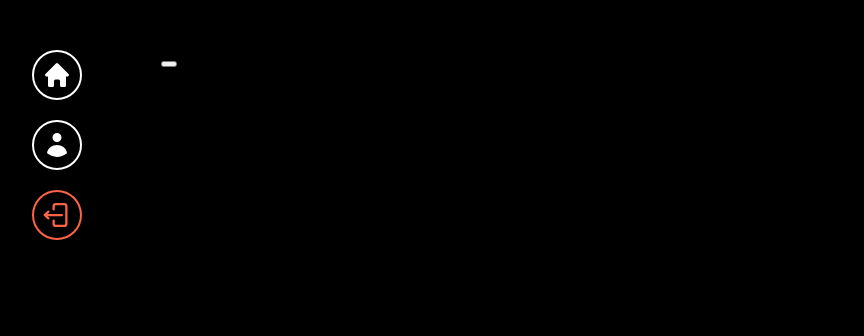
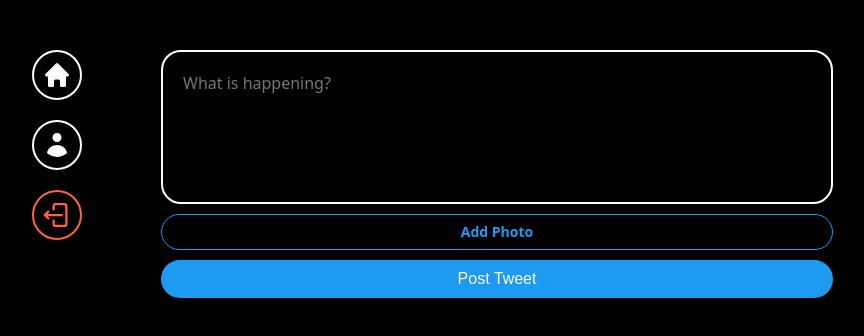
Before and after one commit to Ella-Kim913/Nwitter-Reloaded, a React (Vite) app: page / in a window 1280 px wide. Shown: the top 336 px of the page, without its empty margins (237-1101 px from the left). Built offline with nearby package versions, Linux system fonts and the light colour scheme; no server answers; sample sign-in values are in the browser's storage; the HTML template or start-up script is replaced by a standard one.

Commit message:
3.3 firebase db setting

```diff
--- /dev/null
+++ b/src/compoments/post-tweet.form.tsx
@@ -0,0 +1,102 @@
+import { addDoc, collection } from "firebase/firestore";
+import { useState } from "react";
+import styled from "styled-components";
+import { auth, db } from "../firsbase";
+
+const Form = styled.form`
+  display: flex;
+  flex-direction: column;
+  gap: 10px;
+`;
+
+const TextArea = styled.textarea`
+  border: 2px solid white;
+  padding: 20px;
+  border-radius: 20px;
+  font-size: 16px;
+  color: white;
+  background-color: black;
+  width: 100%;
+  resize: none;
+  font-family: system-ui, -apple-system, BlinkMacSystemFont, "Segoe UI", Roboto,
+    Oxygen, Ubuntu, Cantarell, "Open Sans", "Helvetica Neue", sans-serif;
+  &::placeholder {
+    font-size: 16px;
+  }
+  &:focus {
+    outline: none;
+    border-color: #1d9bf0;
+  }
+`;
+
+const AttachFileButton = styled.label`
+  padding: 10px 0px;
+  color: #1d9bf0;
+  text-align: center;
+  border-radius: 20px;
+  border: 1px solid #1d9bf0;
+  font-size: 14px;
+  font-weight: 600;
+  cursor: pointer;
+`;
+
+const AttachFileInput = styled.input`
+  display: none;
+`;
+
+const SubmitBtn = styled.input`
+  background-color: #1d9bf0;
+  color: white;
+  border: none;
+  padding: 10px 0px;
+  border-radius: 20px;
+  font-size: 16px;
+  cursor: pointer;
+  &:hover,
+  &:active {
+    opacity: 0.9;
+  }
+`;
+export default function PostTweetForm() {
+    const [isLoading, setLoading] = useState(false);
+    const [tweet, setTweet] = useState("");
+    const [file, setFile] = useState<File | null>(null);
+    const onChange = (e: React.ChangeEvent<HTMLTextAreaElement>) => {
+        setTweet(e.target.value)
+    }
+
+    const onFileChange = (e: React.ChangeEvent<HTMLInputElement>) => {
+        const { files } = e.target;
+        if (files && files.length === 1) {
+            setFile(files[0]);
+        }
+    }
+
+    const onSubmit = async (e: React.FormEvent<HTMLFormElement>) => {
+        e.preventDefault();
+        const user = auth.currentUser;
+        if (!user || isLoading || tweet === "" || tweet.length > 180) return;
+
+        try {
+            setLoading(true);
+            await addDoc(collection(db, "Tweet"), {
+                tweet,
+                createAt: Date.now(),
+                username: user.displayName || "Annoymous",
+                userId: user.uid,
+            })
+        } catch (e) {
+            console.log(e);
+        } finally {
+            setLoading(false);
+        }
+
+    }
+
+    return <Form onSubmit={onSubmit}>
+        <TextArea onChange={onChange} value={tweet} rows={5} maxLength={180} placeholder="What is happening?" />
+        <AttachFileButton htmlFor="file">{file ? "Photo added" : "Add Photo"}</AttachFileButton>
+        <AttachFileInput onChange={onFileChange} type="file" id="file" accept="image/*" />
+        <SubmitBtn type="submit" value={isLoading ? "Posting" : "Post Tweet"} />
+    </Form>
+}
--- a/src/firsbase.ts
+++ b/src/firsbase.ts
@@ -2,6 +2,8 @@
 import { initializeApp } from "firebase/app";
 import { getAnalytics } from "firebase/analytics";
 import { getAuth } from 'firebase/auth';
+import { getStorage } from "firebase/storage";
+import { getFirestore } from "firebase/firestore";
 
 // TODO: Add SDKs for Firebase products that you want to use
 // https://firebase.google.com/docs/web/setup#available-libraries
@@ -23,3 +25,5 @@
 const analytics = getAnalytics(app);
 
 export const auth = getAuth(app); //got instance of Authentificaion
+export const storage = getStorage(app); // got instance of Storage
+export const db = getFirestore(app); //got instance of Database
--- a/src/routes/home.tsx
+++ b/src/routes/home.tsx
@@ -1,12 +1,13 @@
-import { auth } from "../firsbase";
+import styled from "styled-components";
+import PostTweetForm from "../compoments/post-tweet.form";
+
+const Wrapper = styled.div``;
 
 export default function Home() {
-    const logOut = () => {
-        auth.signOut();
-    }
+
     return (
-        <h1>
-            <button onClick={logOut}></button>
-        </h1>
+        <Wrapper>
+            <PostTweetForm></PostTweetForm>
+        </Wrapper>
     );
 }
```
